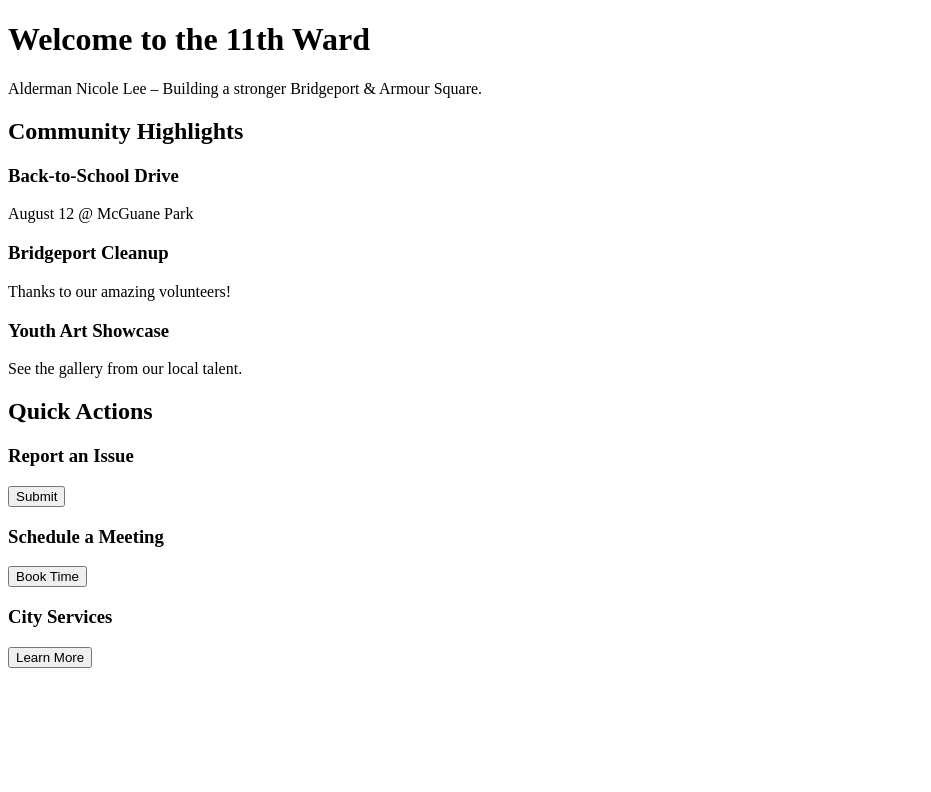
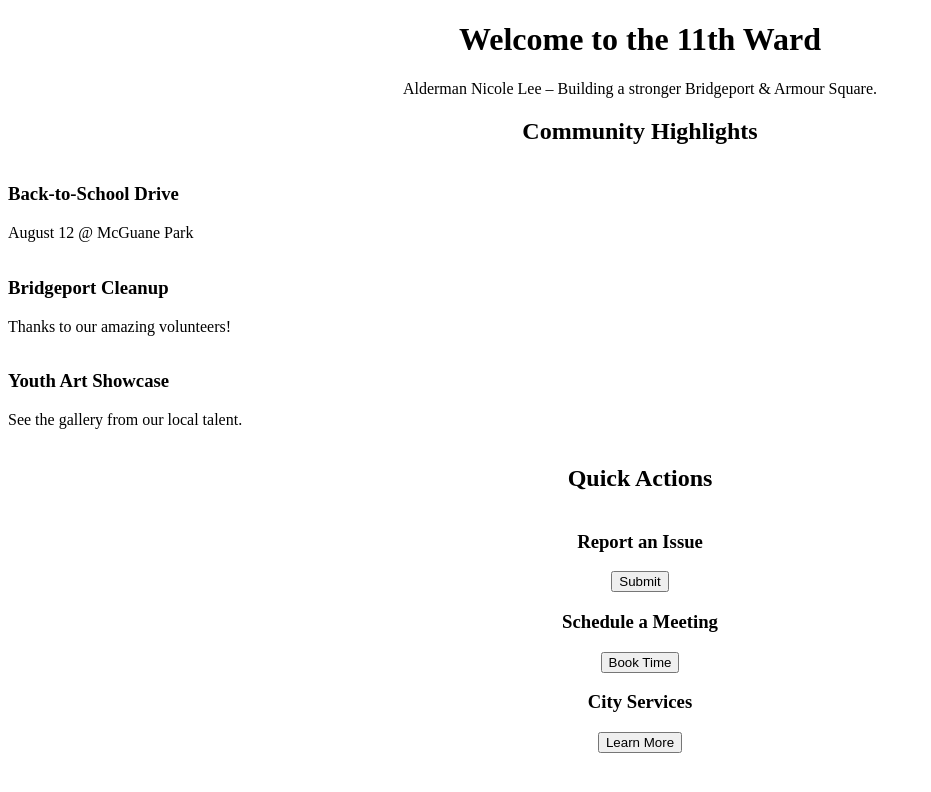
Before and after one commit to andrewzhang451/alderman_website, a React (Vite) app: page / in a window 1280 px wide. Shown: the top 792 px of the page, without its empty margins (0-931 px from the left). Built offline with nearby package versions, Linux system fonts and the light colour scheme.

Commit message:
hardcoded postcss.config.cjs and tailwind.config file. also edited(?) import path in main.tsx and index.css(?)

```diff
--- a/package.json
+++ b/package.json
@@ -15,13 +15,17 @@
   },
   "devDependencies": {
     "@eslint/js": "^9.29.0",
+    "@tailwindcss/postcss": "^4.1.11",
     "@types/react": "^19.1.8",
     "@types/react-dom": "^19.1.6",
     "@vitejs/plugin-react": "^4.5.2",
+    "autoprefixer": "^10.4.21",
     "eslint": "^9.29.0",
     "eslint-plugin-react-hooks": "^5.2.0",
     "eslint-plugin-react-refresh": "^0.4.20",
     "globals": "^16.2.0",
+    "postcss": "^8.5.6",
+    "tailwindcss": "^4.1.11",
     "typescript": "~5.8.3",
     "typescript-eslint": "^8.34.1",
     "vite": "^7.0.0"
--- /dev/null
+++ b/postcss.config.cjs
@@ -0,0 +1,6 @@
+module.exports = {
+  plugins: {
+    '@tailwindcss/postcss': {},
+    autoprefixer: {},
+  },
+}
--- /dev/null
+++ b/src/index.css
@@ -0,0 +1,4 @@
+/* src/index.css */
+@tailwind base;
+@tailwind components;
+@tailwind utilities;
--- a/src/main.tsx
+++ b/src/main.tsx
@@ -1,6 +1,7 @@
 import { StrictMode } from 'react'
 import { createRoot } from 'react-dom/client'
 import App from './App.tsx'
+import './index.css';
 
 createRoot(document.getElementById('root')!).render(
   <StrictMode>
--- /dev/null
+++ b/tailwind.config.js
@@ -0,0 +1,11 @@
+/** @type {import('tailwindcss').Config} */
+module.exports = {
+  content: [
+    "./index.html",
+    "./src/**/*.{js,ts,jsx,tsx}",
+  ],
+  theme: {
+    extend: {},
+  },
+  plugins: [],
+}
```
Also changed, not shown: 1 other file (tests, documents, lock files or other folders).
